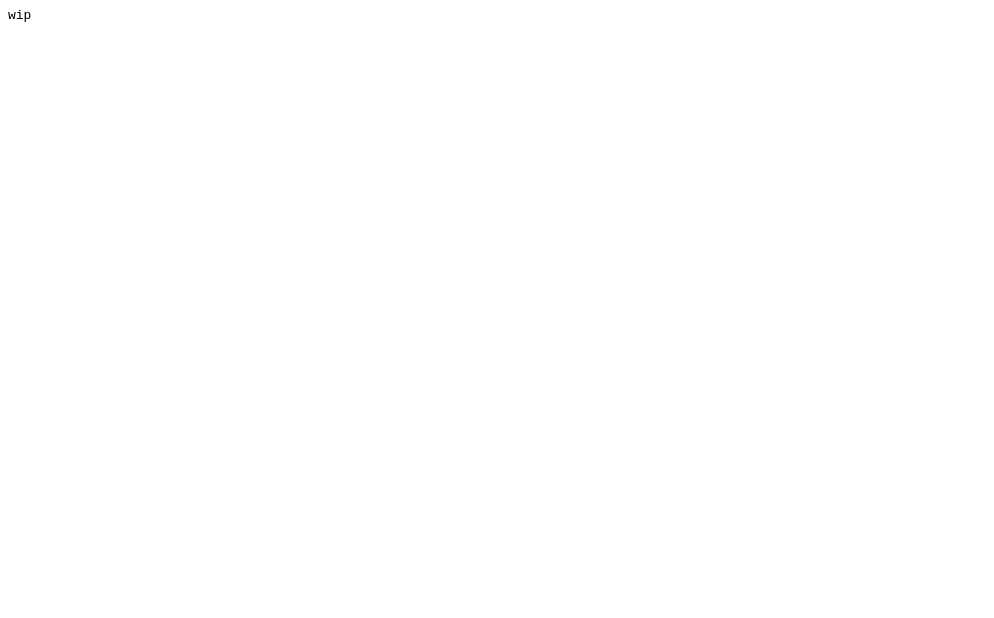
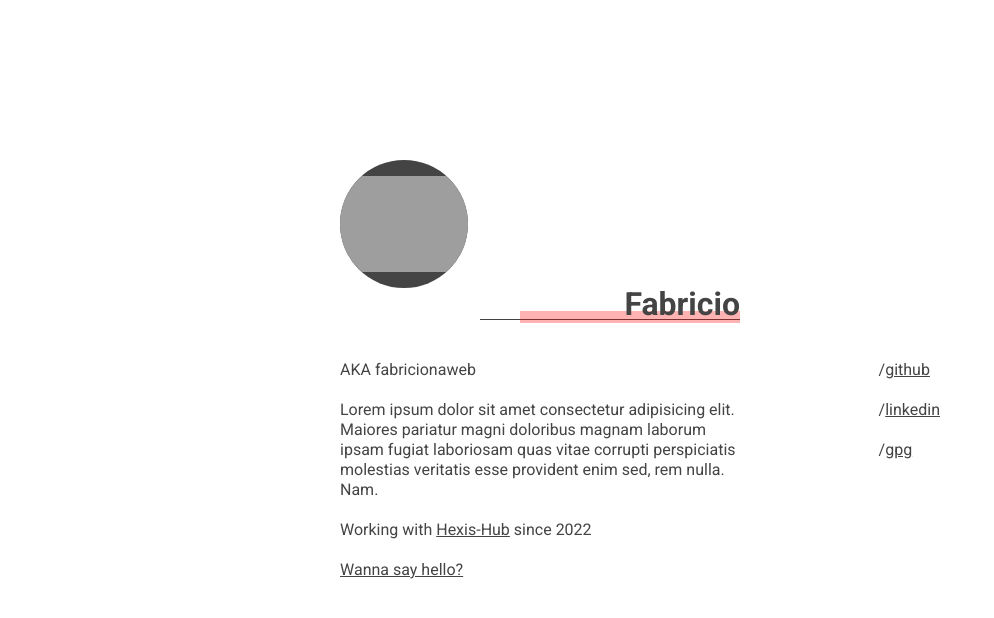
Before and after one commit to fabricionaweb/fabricionaweb.github.io, a website: page index.html in a window 1280 px wide. Shown: the whole page, without its empty margins (0-994 px from the left). Drawn offline with Linux system fonts and the light colour scheme; grey boxes are pictures that could not be loaded.

Commit message:
add layout and css

```diff
--- a/index.html
+++ b/index.html
@@ -1 +1,54 @@
-<pre>wip</pre>
+<!DOCTYPE html>
+<html lang="en">
+  <head>
+    <meta charset="UTF-8" />
+    <meta name="viewport" content="width=device-width, initial-scale=1.0" />
+    <title>/www/fabricio</title>
+    <link rel="stylesheet" href="/style.css" />
+  </head>
+  <body>
+    <main>
+      <header class="header">
+        <figure class="profile-picture">
+          <img
+            src="https://github.com/fabricionaweb.png"
+            alt="profile picture"
+          />
+          <figcaption>fabricionaweb's profile picture on GitHub.</figcaption>
+        </figure>
+        <h1 class="title">Fabricio</h1>
+      </header>
+
+      <section class="about">
+        <p>AKA fabricionaweb</p>
+
+        <p>
+          Lorem ipsum dolor sit amet consectetur adipisicing elit. Maiores
+          pariatur magni doloribus magnam laborum ipsam fugiat laboriosam quas
+          vitae corrupti perspiciatis molestias veritatis esse provident enim
+          sed, rem nulla. Nam.
+        </p>
+
+        <p>
+          Working with
+          <a href="https://www.hexis-hub.com/" rel="noreferrer">Hexis-Hub</a>
+          since 2022
+        </p>
+
+        <footer>
+          <address>
+            <a href="mailto:hi@fabricio.dev">Wanna say hello?</a>
+          </address>
+        </footer>
+      </section>
+
+      <footer class="footer">
+        <ul>
+          <li><a href="" rel="noreferrer">GitHub</a></li>
+          <li><a href="" rel="noreferrer">LinkedIn</a></li>
+          <li><a href="/key.asc" rel="noreferrer">GPG</a></li>
+        </ul>
+      </footer>
+    </main>
+  </body>
+</html>
--- a/style.css
+++ b/style.css
@@ -1,111 +1,123 @@
-@import '/normalize.css';
-@import url('//fonts.googleapis.com/css?family=Roboto+Mono:400,700');
+@import url("https://fonts.googleapis.com/css2?family=Roboto:wght@400;700&display=swap");
 
-:root {
-  --color-dark: #28282f;
-  --color-gray: #31323a;
-  --color-light: #dedede;
-  --color-white: #ffffff;
+*,
+*::after,
+*::before {
+  box-sizing: border-box;
+  margin: 0;
+  padding: 0;
+}
+
+:root,
+:root.light {
+  --background: #fff;
+  --text: #444;
+  --highlight: rgba(255, 0, 0, 0.3);
+}
+
+@media (prefers-color-scheme: dark) {
+  :root,
+  :root.dark {
+    --background: #000;
+    --text: #ccc;
+    --highlight: rgba(0, 255, 255, 0.3);
+  }
+}
+
+html {
+  background: var(--background);
+  color: var(--text);
+  font-size: 16px;
 }
 
 body {
-  font-family: 'Roboto Mono', monospace;
-  background-color: var(--color-gray);
-  color: var(--color-light);
-  -webkit-font-smoothing: antialiased;
-  -moz-osx-font-smoothing: grayscale;
-  text-rendering: optimizeLegibility;
+  font: 400 1rem/1.25 "Roboto", sans-serif;
 }
 
-[hidden] { display: none; }
+a {
+  color: var(--text);
+}
 
-.wrapper {
-  display: flex;
-  flex-flow: column wrap;
-  justify-content: center;
-  padding: 3vh;
-  border: 3vh solid var(--color-dark);
-  min-height: 100vh;
+main {
+  max-width: 40rem;
+  margin: auto;
+  padding: 0 1.25rem;
+  display: grid;
+  grid-template-columns: repeat(auto-fit, minmax(12.5rem, 1fr));
+}
+
+.header {
+  margin: 10rem 0 2.5rem;
+  grid-column: span 2;
+}
+
+.profile-picture {
+  width: 8rem;
+  height: 8rem;
+  border-radius: 100%;
+  overflow: hidden;
+  background: var(--text);
+}
+
+.profile-picture img {
+  object-fit: contain;
+  width: 100%;
+  height: 100%;
 }
 
 .title {
-  --color-orange: #f26b38;
-  color: var(--color-white);
-  text-transform: uppercase;
-  text-align: center;
-  margin: 0;
-  font-size: 3.8rem;
-  font-weight: 700;
-  letter-spacing: 0.08em;
+  text-align: right;
   position: relative;
+  line-height: 1;
 }
+
 .title::before,
 .title::after {
-    content: attr(data-text);
+  content: "";
   position: absolute;
-    top: 0;
-    left: 0;
+  z-index: -1;
+  display: block;
+  right: 0;
+  bottom: 0;
   width: 100%;
-    clip: rect(0, 0, 0, 0);
-  }
-  .title::before {
-    left: -2px;
-    text-shadow: 2px 0 var(--color-orange);
-    animation: glitch-l 2s infinite linear alternate-reverse;
-  }
-  .title::after {
-    left: 2px;
-    text-shadow: -1px 0 var(--color-orange);
-    animation: glitch-r 2s infinite linear alternate-reverse;
 }
 
-.subtitle {
-  font-size: 1.25rem;
-  text-align: center;
+.title::before {
+  height: 0.0625rem;
+  max-width: 65%;
+  background: var(--text);
 }
 
-@keyframes glitch-l {
-  0% { clip: rect(20px, 9999px, 51px, 0); }
-  5% { clip: rect(83px, 9999px, 102px, 0); }
-  10% { clip: rect(83px, 9999px, 105px, 0); }
-  15% { clip: rect(95px, 9999px, 11px, 0); }
-  20% { clip: rect(105px, 9999px, 56px, 0); }
-  25% { clip: rect(40px, 9999px, 19px, 0); }
-  30% { clip: rect(56px, 9999px, 97px, 0); }
-  35% { clip: rect(9px, 9999px, 17px, 0); }
-  40% { clip: rect(103px, 9999px, 53px, 0); }
-  45% { clip: rect(92px, 9999px, 6px, 0); }
-  50% { clip: rect(69px, 9999px, 46px, 0); }
-  55% { clip: rect(8px, 9999px, 87px, 0); }
-  60% { clip: rect(12px, 9999px, 15px, 0); }
-  70% { clip: rect(28px, 9999px, 106px, 0); }
-  80% { clip: rect(98px, 9999px, 63px, 0); }
-  85% { clip: rect(11px, 9999px, 44px, 0); }
-  95% { clip: rect(23px, 9999px, 84px, 0); }
-  100% { clip: rect(66px, 9999px, 91px, 0); }
+.title::after {
+  height: 0.75rem;
+  max-width: 55%;
+  transform: translateY(0.1875rem);
+  background: var(--highlight);
 }
 
-@keyframes glitch-r {
-  0% { clip: rect(86px, 9999px, 25px, 0); }
-  5% { clip: rect(30px, 9999px, 17px, 0); }
-  10% { clip: rect(54px, 9999px, 43px, 0); }
-  15% { clip: rect(10px, 9999px, 86px, 0); }
-  25% { clip: rect(62px, 9999px, 1px, 0); }
-  30% { clip: rect(61px, 9999px, 24px, 0); }
-  35% { clip: rect(38px, 9999px, 46px, 0); }
-  40% { clip: rect(115px, 9999px, 8px, 0); }
-  45% { clip: rect(87px, 9999px, 44px, 0); }
-  50% { clip: rect(6px, 9999px, 65px, 0); }
-  55% { clip: rect(83px, 9999px, 99px, 0); }
-  65% { clip: rect(25px, 9999px, 71px, 0); }
-  70% { clip: rect(37px, 9999px, 55px, 0); }
-  75% { clip: rect(115px, 9999px, 18px, 0); }
-  80% { clip: rect(68px, 9999px, 46px, 0); }
-  90% { clip: rect(47px, 9999px, 31px, 0); }
-  95% { clip: rect(47px, 9999px, 84px, 0); }
-  100% { clip: rect(93px, 9999px, 53px, 0); }
+.about {
+  grid-column: span 2;
 }
 
-@media (max-width: 568px) {
-  html { font-size: 10px; }
+.about p,
+.about address {
+  margin-bottom: 1.25rem;
 }
+
+.about address {
+  font-style: normal;
+}
+
+.footer {
+  grid-column-end: -1;
+  justify-self: end;
+  text-transform: lowercase;
+}
+
+.footer ul {
+  list-style-type: "/";
+}
+
+.footer li {
+  margin-bottom: 1.25rem;
+}
```
Lines whose indentation alone changed are shown as unchanged.
